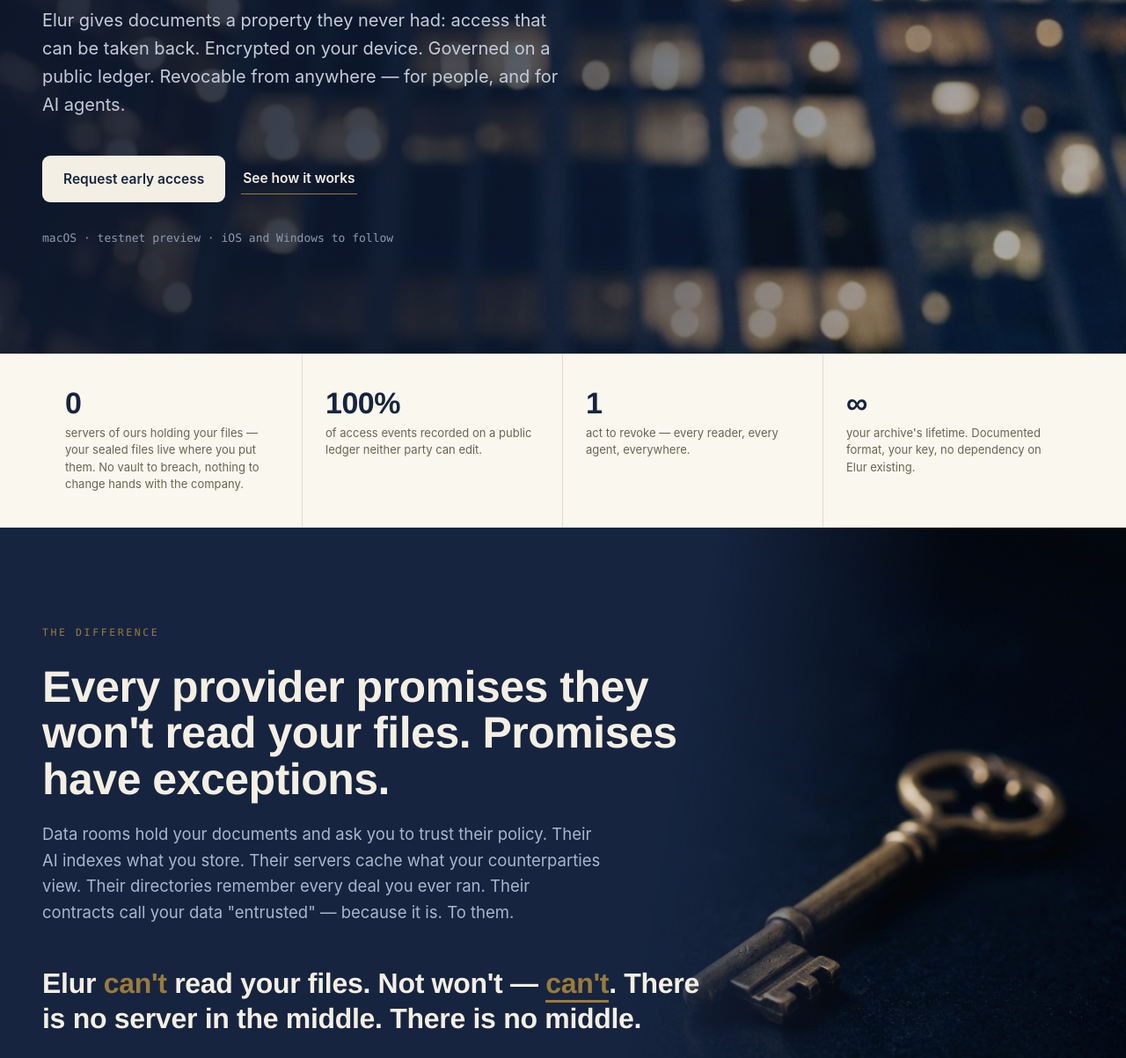
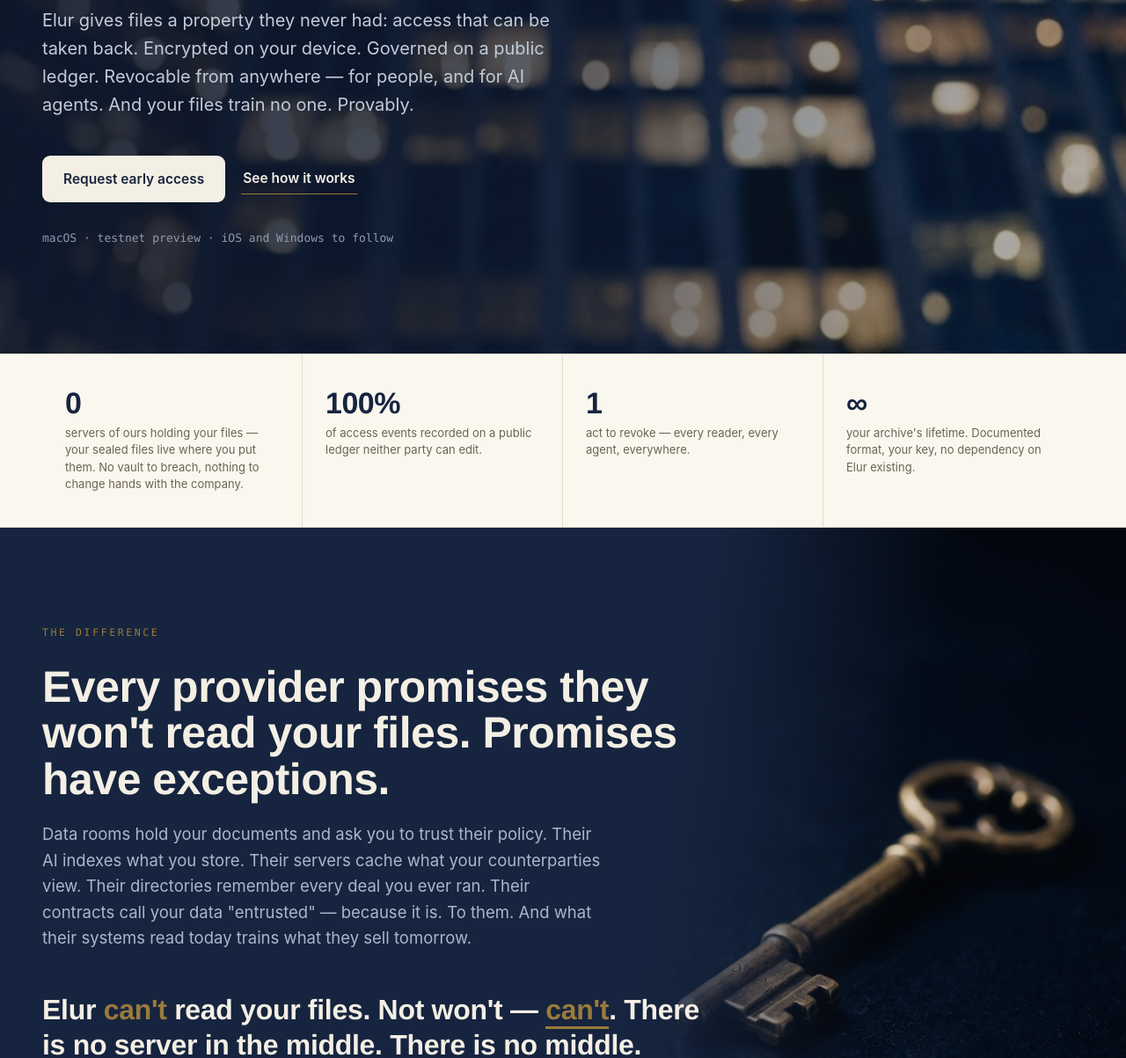
Before and after one commit to calderonarchibaldo2/Elur, a plain HTML site: page landing/public/index.html in a window 1280 px wide. Shown: the part 427-1630 px from the top of the page at 88% size. Drawn offline with Linux system fonts and the light colour scheme.

Commit message:
Reposition: owner-controlled access grammar across README, agent, and landing

```diff
--- a/landing/public/index.html
+++ b/landing/public/index.html
@@ -179,7 +179,7 @@
   <div class="wrap">
     <div class="eyebrow rv">Governed access · For people and AI agents · The custodian is you</div>
     <h1 class="rv">You shared it.<br/>You still own it.</h1>
-    <p class="lead rv">Elur gives documents a property they never had: access that can be taken back. Encrypted on your device. Governed on a public ledger. Revocable from anywhere — for people, and for AI agents.</p>
+    <p class="lead rv">Elur gives files a property they never had: access that can be taken back. Encrypted on your device. Governed on a public ledger. Revocable from anywhere — for people, and for AI agents. And your files train no one. Provably.</p>
     <div class="ctas rv">
       <a class="btn primary" href="mailto:hello@elur.io?subject=Elur%20early%20access">Request early access</a>
       <a class="btn quiet" href="#how">See how it works</a>
@@ -204,7 +204,7 @@
   <div class="wrap">
     <div class="eyebrow rv">The difference</div>
     <h2 class="rv">Every provider promises they won't read your files. Promises have exceptions.</h2>
-    <p class="lead rv">Data rooms hold your documents and ask you to trust their policy. Their AI indexes what you store. Their servers cache what your counterparties view. Their directories remember every deal you ever ran. Their contracts call your data "entrusted" — because it is. To them.</p>
+    <p class="lead rv">Data rooms hold your documents and ask you to trust their policy. Their AI indexes what you store. Their servers cache what your counterparties view. Their directories remember every deal you ever ran. Their contracts call your data "entrusted" — because it is. To them. And what their systems read today trains what they sell tomorrow.</p>
     <p class="cantline rv">Elur <em>can't</em> read your files. Not won't — <em class="u">can't</em>. There is no server in the middle. There is no middle.</p>
   </div>
 </section>
```
Also changed, not shown: agent/console.html (+1 -1 lines), app/index.html (+1 -1 lines), README.md, agent/README.md.
